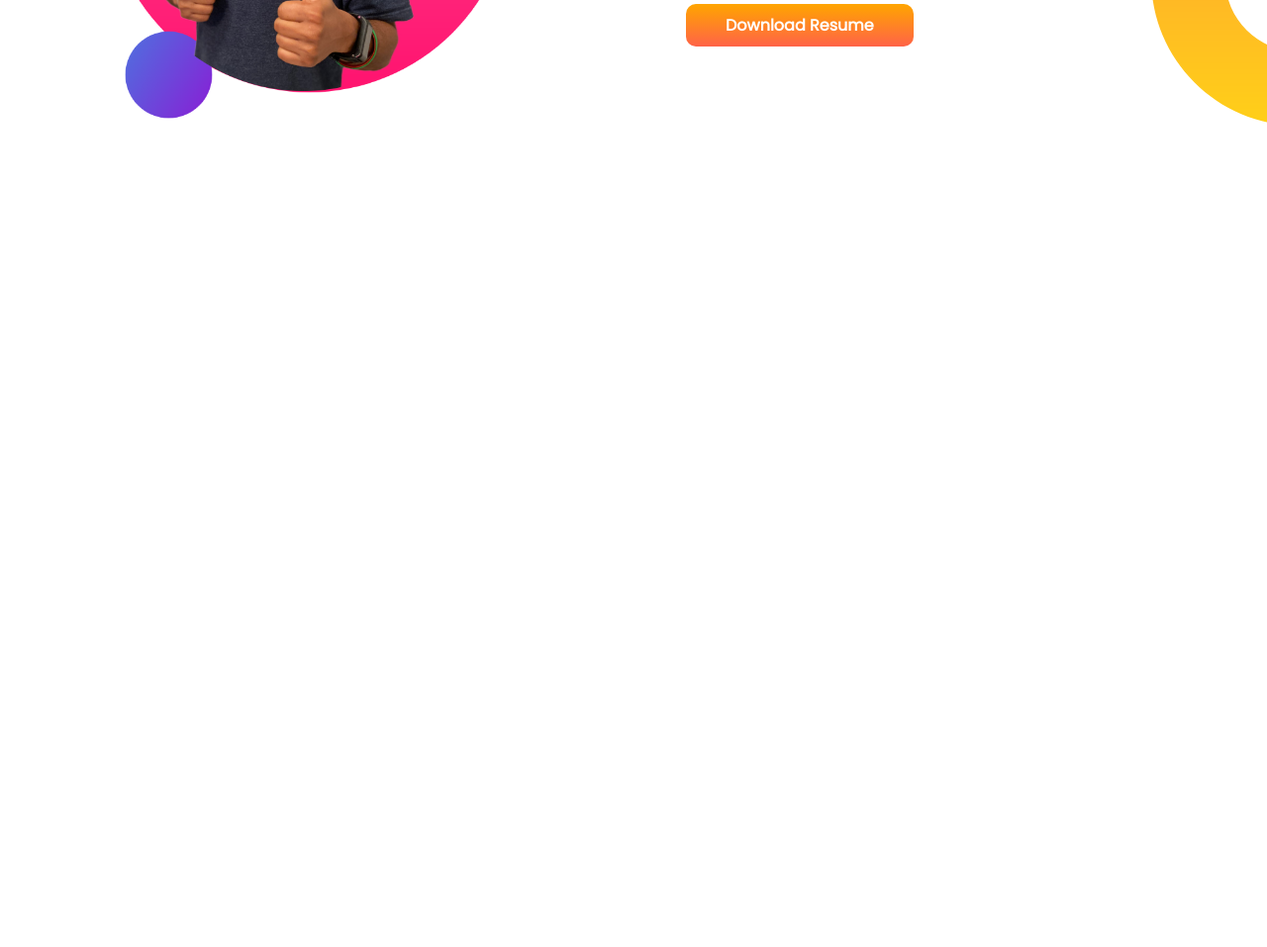
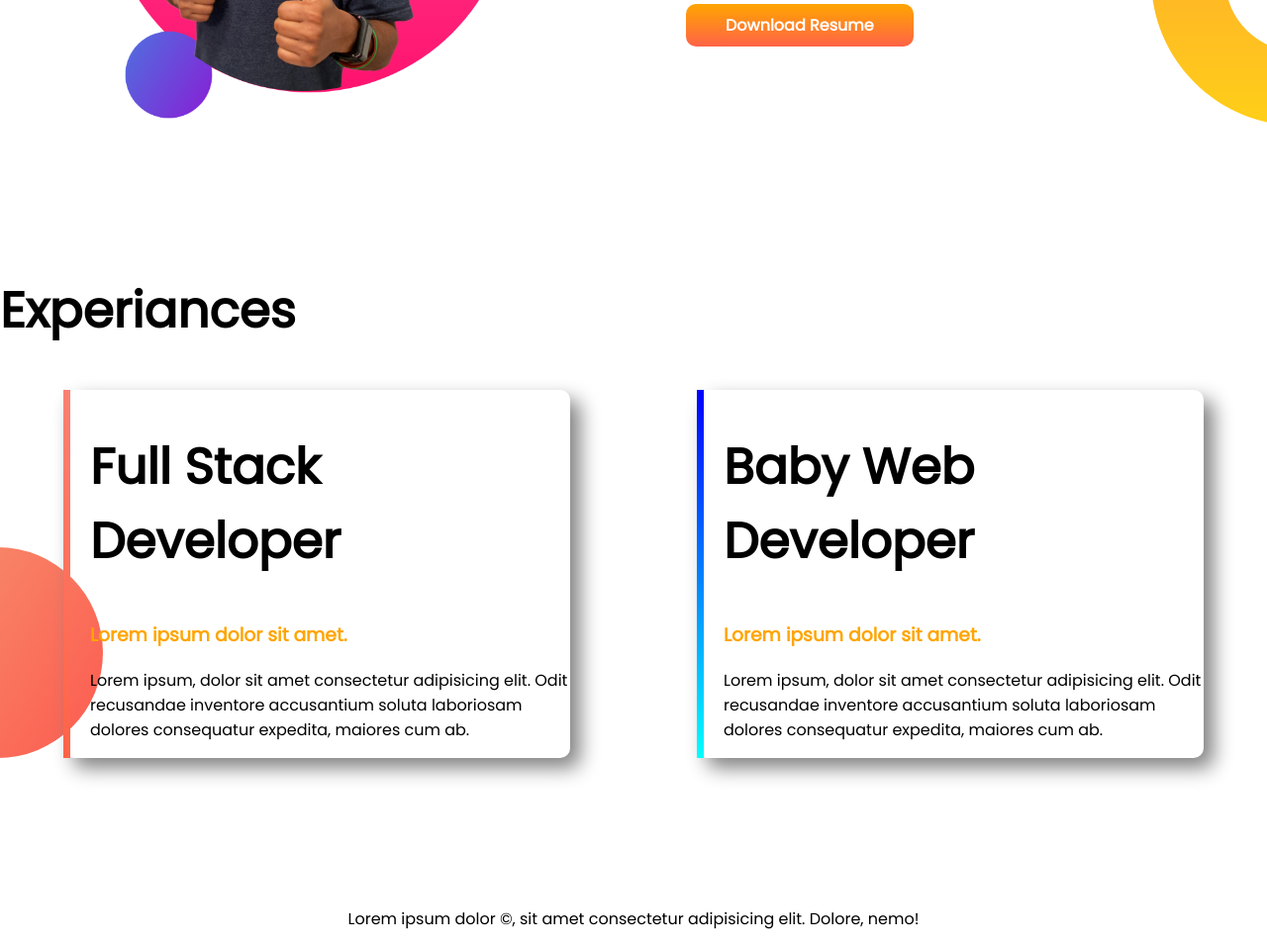
Before and after one commit to Easrib/developer-portfolio, a plain HTML site: page index.html in a window 1280 px wide. Shown: the part 930-1887 px from the top of the page at 99% size. Before the commit the page ends 1207 px from the top, so only its background shows below. Drawn offline with Linux system fonts and the light colour scheme.

Commit message:
experiace & footer added

```diff
--- a/index.html
+++ b/index.html
@@ -16,7 +16,7 @@
 </head>
 
 <body>
-    <section id="top-banner">
+    <section id="top-banner" class="flexible-container">
         <div class="half-width">
             <h1>WELCOME TO</h1>
             <h1><span class="orange-color">PETER PARKER</span> WORLD!</h1>
@@ -28,7 +28,7 @@
         </div>
         <div class="half-width"><img src="images/jhankar.png" alt="jhankar"></div>
     </section>
-    <section id="dream-big">
+    <section id="dream-big" class="flexible-container">
         <div class="half-width"><img src="images/jhankar2.png" alt="jhankar2"></div>
         <div class="half-width">
             <h1>Dream Big</h1>
@@ -39,6 +39,28 @@
             <a href="#" target="_blank" class="link-button">Download Resume</a>
         </div>
     </section>
+    <section id="experiance-area">
+        <h1>Experiances</h1>
+        <div class="flexible-container">
+            <div id="web-dev-exp" class="experiance-item">
+                <h1>Full Stack Developer</h1>
+                <h3 class="orange-color">Lorem ipsum dolor sit amet.</h3>
+                <p>Lorem ipsum, dolor sit amet consectetur adipisicing elit. Odit recusandae inventore accusantium
+                    soluta
+                    laboriosam dolores consequatur expedita, maiores cum ab.</p>
+            </div>
+            <div id="baby-dev-exp" class="experiance-item">
+                <h1>Baby Web Developer</h1>
+                <h3 class="orange-color">Lorem ipsum dolor sit amet.</h3>
+                <p>Lorem ipsum, dolor sit amet consectetur adipisicing elit. Odit recusandae inventore accusantium
+                    soluta
+                    laboriosam dolores consequatur expedita, maiores cum ab.</p>
+            </div>
+        </div>
+    </section>
+    <footer>
+        <p>Lorem ipsum dolor &copy;, sit amet consectetur adipisicing elit. Dolore, nemo!</p>
+    </footer>
 </body>
 
 </html>
--- a/style.css
+++ b/style.css
@@ -9,7 +9,7 @@ h1{
 .orange-color{
     color: orange;
 }
-section{
+.flexible-container{
     display: flex;
     margin-bottom: 150px;
 }
@@ -38,6 +38,29 @@ section{
     background-position: right bottom;
     padding-right: 20px;
 }
-#dream-big .half-width{
-
+#experiance-area{
+    background-image: url(images/exp-bg.png);
+    background-repeat: no-repeat;
+    background-position-y: bottom;
 }
+.experiance-item{
+    box-shadow: 10px 10px 20px gray;
+    width: 40%;
+    margin-left: 5%;
+    margin-right: 5%;
+    padding-left: 20px;
+    border-radius: 10px;
+}
+#web-dev-exp{
+    border-left: 7px solid;
+    border-image:linear-gradient(salmon, tomato);
+    border-image-slice: 1;
+}
+#baby-dev-exp{
+    border-left: 7px solid;
+    border-image:linear-gradient(blue, cyan);
+    border-image-slice: 1;
+}
+footer p{
+    text-align: center;
+}
```
Also changed, not shown: 4 other files.
